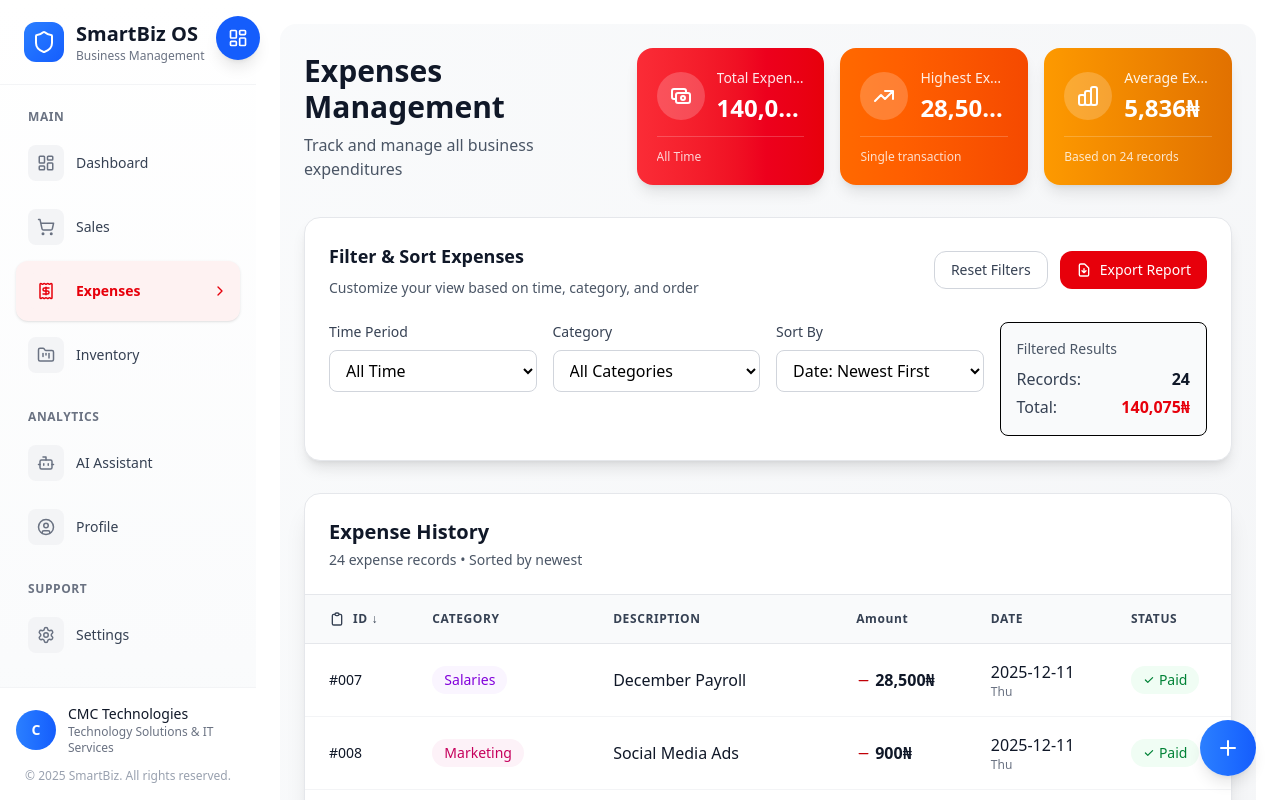
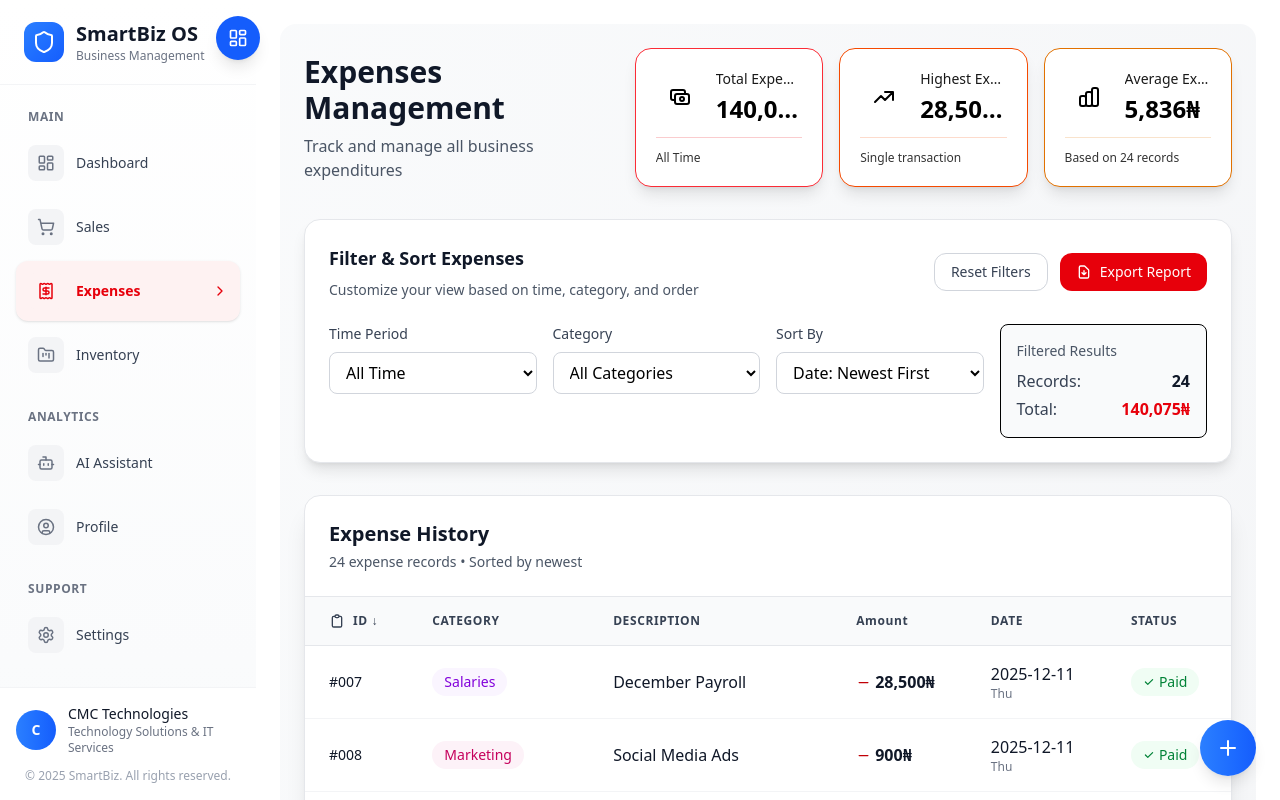
Before and after one commit to mac-101/SmartBiz-Os, a React (Vite) app: page /expenses in a window 1280 px wide. Shown: the top 800 px of the page. Built offline with nearby package versions, Linux system fonts and the light colour scheme.

Commit message:
more good

```diff
--- a/src/pages/dashboard.jsx
+++ b/src/pages/dashboard.jsx
@@ -206,7 +206,7 @@ export default function Dashboard() {
 
 			{/* Top Stats */}
 			<div className="grid grid-cols-1 sm:grid-cols-2 lg:grid-cols-4 gap-6">
-				<div className="bg-linear-to-br from-blue-50 to-white p-6 rounded-2xl shadow-lg border border-blue-100 hover:shadow-xl transition-shadow duration-300">
+				<div className="bg-linear-to-br bg-white p-6 rounded-2xl shadow-lg border border-blue-100 hover:shadow-xl transition-shadow duration-300">
 					<div className="flex items-center justify-between">
 						<div className="">
 							<p className="text-sm font-medium text-blue-600">Sales</p>
@@ -223,7 +223,7 @@ export default function Dashboard() {
 					</div>
 				</div>
 
-				<div className="bg-linear-to-br from-red-50 to-white p-6 rounded-2xl shadow-lg border border-red-100 hover:shadow-xl transition-shadow duration-300">
+				<div className="bg-linear-to-br bg-white p-6 rounded-2xl shadow-lg border border-red-100 hover:shadow-xl transition-shadow duration-300">
 					<div className="flex items-center justify-between">
 						<div className="">
 							<p className="text-sm font-medium text-red-600">Expenses</p>
@@ -241,7 +241,7 @@ export default function Dashboard() {
 					</div>
 				</div>
 
-				<div className="bg-linear-to-br from-green-50 to-white p-6 rounded-2xl shadow-lg border border-green-100 hover:shadow-xl transition-shadow duration-300">
+				<div className="bg-linear-to-br bg-white p-6 rounded-2xl shadow-lg border border-green-100 hover:shadow-xl transition-shadow duration-300">
 					<div className="flex items-center justify-between">
 						<div>
 							<p className="text-sm font-medium text-green-600 mb-1">Inventory Items</p>
@@ -256,7 +256,7 @@ export default function Dashboard() {
 					</div>
 				</div>
 
-				<div className="bg-linear-to-br from-amber-50 to-white p-6 rounded-2xl shadow-lg border border-amber-100 hover:shadow-xl transition-shadow duration-300">
+				<div className="bg-linear-to-br bg-white p-6 rounded-2xl shadow-lg border border-amber-100 hover:shadow-xl transition-shadow duration-300">
 					<div className="flex items-center justify-between">
 						<div>
 							<p className="text-sm font-medium text-amber-600 mb-1">Low Stock Alerts</p>
--- a/src/pages/expenses.jsx
+++ b/src/pages/expenses.jsx
@@ -120,7 +120,7 @@ export default function Expenses() {
         {/* Stats Cards */}
         <div className="grid grid-cols-1 sm:grid-cols-2 lg:grid-cols-3 gap-4 w-full md:w-auto">
           {/* Total Expenses Card */}
-          <div className="bg-linear-to-r from-red-500 to-red-600 text-white p-5 rounded-2xl shadow-lg">
+          <div className="border border-red-500 text-black bg-white p-5 rounded-2xl shadow-lg">
             <div className="flex flex-col h-full">
               <div className="flex items-center gap-3 mb-3">
                 <div className="w-12 h-12 rounded-full bg-white/20 flex items-center justify-center shrink-0">
@@ -133,7 +133,7 @@ export default function Expenses() {
                   <p className="text-2xl font-bold truncate mt-1">{totalExpenses.toLocaleString()}₦</p>
                 </div>
               </div>
-              <div className="mt-auto pt-3 border-t border-white/20">
+              <div className="mt-auto pt-3 border-t border-red-600/20">
                 <p className="text-xs opacity-80 truncate">
                   {timeFilter === 'today' ? 'Today' :
                     timeFilter === 'week' ? 'This Week' :
@@ -148,7 +148,7 @@ export default function Expenses() {
 
           {/* Highest Expense Card */}
 
-          <div className="bg-linear-to-r from-orange-500 to-orange-600 text-white p-5 rounded-2xl shadow-lg">
+          <div className="border border-orange-600 text-black bg-white p-5 rounded-2xl shadow-lg">
             <div className="flex flex-col h-full">
               <div className="flex items-center gap-3 mb-3">
                 <div className="w-12 h-12 rounded-full bg-white/20 flex items-center justify-center shrink-0">
@@ -161,7 +161,7 @@ export default function Expenses() {
                   <p className="text-2xl font-bold truncate mt-1">{highestExpense.toLocaleString()}₦</p>
                 </div>
               </div>
-              <div className="mt-auto pt-3 border-t border-white/20">
+              <div className="mt-auto pt-3 border-t border-orange-600/20">
                 <p className="text-xs opacity-80 truncate">
                   {sortOrder === 'highest' ? 'Sorted by Highest' : 'Single transaction'}
                 </p>
@@ -170,7 +170,7 @@ export default function Expenses() {
           </div>
 
           {/* Average Expense Card */}
-          <div className="bg-linear-to-r from-amber-500 to-amber-600 text-white p-5 rounded-2xl shadow-lg">
+          <div className="border border-amber-600 text-black bg-white p-5 rounded-2xl shadow-lg">
             <div className="flex flex-col h-full">
               <div className="flex items-center gap-3 mb-3">
                 <div className="w-12 h-12 rounded-full bg-white/20 flex items-center justify-center shrink-0">
@@ -185,7 +185,7 @@ export default function Expenses() {
                   </p>
                 </div>
               </div>
-              <div className="mt-auto pt-3 border-t border-white/20">
+              <div className="mt-auto pt-3 border-t border-amber-600/20">
                 <p className="text-xs opacity-80 truncate">
                   Based on {filteredExpenses.length} records
                 </p>
--- a/src/pages/sales.jsx
+++ b/src/pages/sales.jsx
@@ -200,7 +200,7 @@ export default function Sales() {
         {/* Summary Cards */}
         <div className="flex flex-wrap gap-4">
           {/* Total Revenue Card */}
-          <div className="bg-linear-to-r from-blue-500 to-blue-600 text-white px-4 sm:px-6 py-4 rounded-2xl shadow-lg flex-1 min-w-40 sm:min-w-[210px]">
+          <div className="border border-blue-600 bg-white text-black px-4 sm:px-6 py-4 rounded-2xl shadow-lg flex-1 min-w-40 sm:min-w-[210px]">
             <div className="flex items-center gap-3">
               <div className="w-8 h-8 sm:w-10 sm:h-10 rounded-full bg-white/20 flex items-center justify-center shrink-0">
                 <svg className="w-4 h-4 sm:w-5 sm:h-5" fill="none" stroke="currentColor" viewBox="0 0 24 24">
@@ -216,7 +216,7 @@ export default function Sales() {
           </div>
 
           {/* Items Sold Card */}
-          <div className="bg-linear-to-r from-green-500 to-green-600 text-white px-4 sm:px-6 py-4 rounded-2xl shadow-lg flex-1 min-w-40 sm:min-w-[180px]">
+          <div className="border border-green-600 text-black bg-white px-4 sm:px-6 py-4 rounded-2xl shadow-lg flex-1 min-w-40 sm:min-w-[180px]">
             <div className="flex items-center gap-3">
               <div className="w-8 h-8 sm:w-10 sm:h-10 rounded-full bg-white/20 flex items-center justify-center shrink-0">
                 <svg className="w-4 h-4 sm:w-5 sm:h-5" fill="none" stroke="currentColor" viewBox="0 0 24 24">
```
